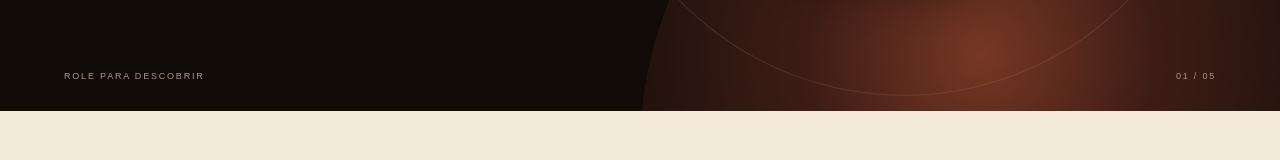
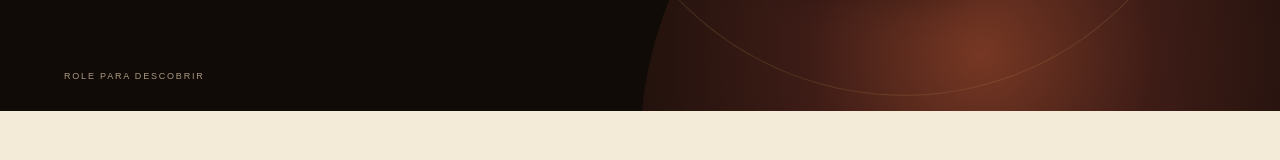
Before and after one commit to iajuss/lp_202, a Next.js app: page / in a window 1280 px wide. Shown: the part 727-887 px from the top of the page. Built offline with nearby package versions, Linux system fonts and the light colour scheme.

Commit message:
Remove contador da hero

```diff
--- a/app/page.tsx
+++ b/app/page.tsx
@@ -85,7 +85,7 @@ export default function Home() {
           <img src={fragrances[4].image} alt="" />
           <p>Presença<br />intencional</p>
         </div>
-        <div className="hero-footer"><span>Role para descobrir</span><span>01 / 05</span></div>
+        <div className="hero-footer"><span>Role para descobrir</span></div>
       </section>
 
       <section className="manifesto" id="marca">
```
Also changed, not shown: 2 other files (tests, documents, lock files or other folders).
